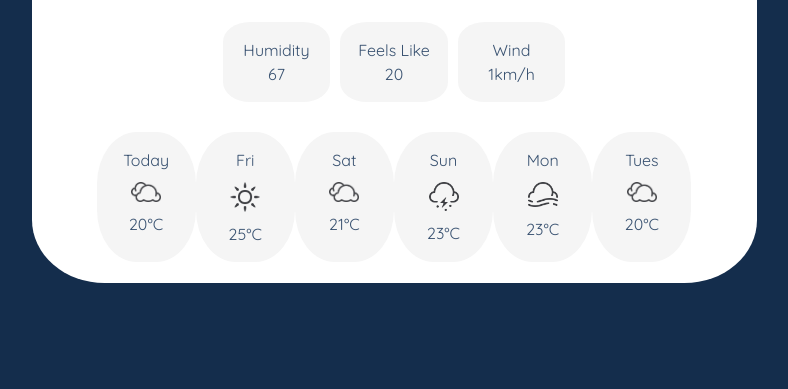
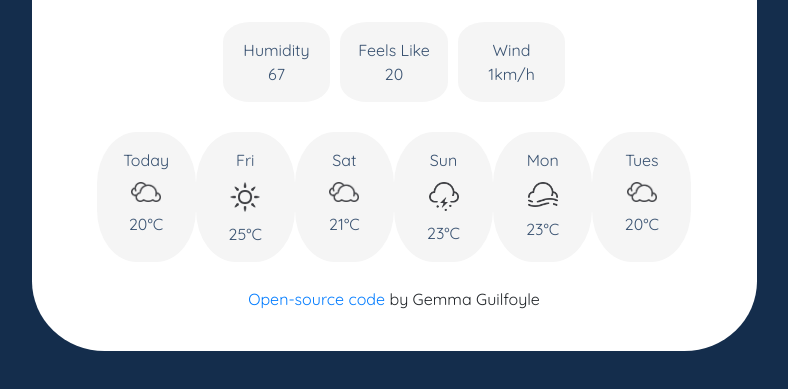
Before and after one commit to gemmaguilfoyle/Weather-app, a plain HTML site: page index.html in a window 1280 px wide. Shown: the part 367-756 px from the top of the page, without its empty margins (246-1034 px from the left). Drawn offline with nearby package versions, Linux system fonts and the light colour scheme; no server answers.

Commit message:
Added source code link
Bottom of page.

```diff
--- a/index.html
+++ b/index.html
@@ -104,6 +104,7 @@
             <img src="images/cloud.png" alt="cloudy" width="50px" /> <br />20°C
           </div>
         </div>
+        <a href="https://github.com/gemmaguilfoyle/Weather-app">Open-source code</a> by Gemma Guilfoyle
         <script src="src/script.js"></script>
       </div>
     </div>
--- a/src/style.css
+++ b/src/style.css
@@ -45,6 +45,7 @@ body {
 
 #border {
   max-width: 725px;
+  max-height: 700px;
   background-color: white;
   padding: 40px;
   margin-top: 20px;
@@ -52,8 +53,7 @@ body {
 }
 
 #main-body {
-  max-width: 700px;
-  max-height: 550px;
+
   text-align: center;
   font-family: "Quicksand", sans-serif;
 }
```
